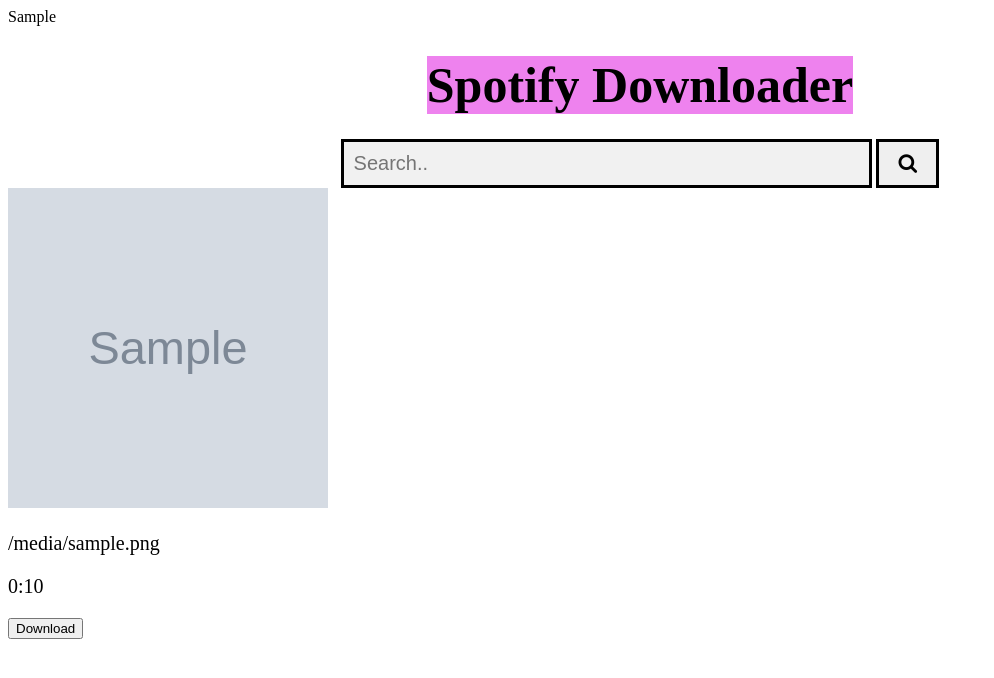
After one commit to bobcoi03/spotify_download_app, a Flask app: template templates/download.html in a window 1280 px wide. The commit adds this page. Shown: the top 678 px of the page, without its empty margins (0-994 px from the left). Run offline with Flask 2, Linux system fonts and the light colour scheme; the template is opened without the code that fills it: most values are stand-ins (such as "Sample title", 1, 10 or a date in 2020); grey boxes marked "Sample" are stand-in pictures.

Commit message:
on form search submit redirects to /download which shows song info and has a download button

```diff
--- a/main.py
+++ b/main.py
@@ -5,13 +5,14 @@
     DELETES FILES ON THE SERVER, NO STORAGE REQUIRED.
 '''
 from flask import Flask, render_template, request, send_from_directory
+from flask.helpers import url_for
+import socketio
 from spotdl.download import DownloadManager
 from spotdl.parsers import parse_query
 from spotdl.search import SpotifyClient, SongObject
 import os
 import shutil
 import asyncio
-
 from werkzeug.utils import redirect
 
 # Initialize spotify client id & secret is provided by spotdl
@@ -25,28 +26,22 @@ DIRNAME = os.path.dirname(__file__)
 
 app = Flask(__name__)
 
-@app.route("/", methods = ['GET','POST'])
-def main():
+@app.route("/download", methods = ['GET','POST'])
+def download_page(): # str: download_link = spotify link to track
+    download_link = request.args.get('download_link', None)
 
-    #
-    songObj = {}
-
-    # get spotify link and download it
-    if request.method == 'POST':
-
-        spotify_link = request.form.get('search')
-
-        spotdl_opts = {
-            "query": [str(spotify_link)],
-            "output_format": "mp3",
+    spotdl_opts = {
+            "query": [str(download_link)],      # str: spotify url of track
+            "output_format": "mp3",             # str: audio format
             "download_threads": 1,
             "use_youtube": False,
             "generate_m3u": False,
             "search_threads": 2,
-            "path_template": None
+            "path_template": None               # None don't know what this is
         }
 
-        song_list = parse_query(
+    # Query info using spotify api --> returns list of SongObjects or list[SongObject,...,SongObject]
+    song_list = parse_query(
             spotdl_opts["query"],
             spotdl_opts["output_format"],
             spotdl_opts["download_threads"],
@@ -55,29 +50,42 @@ def main():
             spotdl_opts["search_threads"],
             spotdl_opts["path_template"]
         )
-
-        songObj = {
-            'album_cover_url': song_list[0].album_cover_url,
-            'file_name': song_list[0].file_name + '.mp3',
-            'list_of_artist_names': song_list[0].contributing_artists,
-            'album': song_list[0].album_name,
-            'duration': song_list[0].duration
+    # song objects. check spotdl.search.SongObject to find methods and attributes.
+    songObj = {
+            'album_cover_url': song_list[0].album_cover_url,            # str: url of img to cover album
+            'file_name': song_list[0].file_name + '.mp3',               # str: file_name
+            'list_of_artist_names': song_list[0].contributing_artists,  # str array: of contributing artists to track
+            'album': song_list[0].album_name,                           # str: album name
+            'duration': song_list[0].duration,                          # float: in seconds duraion of song
+            'youtube_link': song_list[0].youtube_link                   # str:
         }
 
+    return render_template('download.html', download_link=download_link, songObj = songObj)
+
+@app.route("/", methods = ['GET','POST'])
+def main():
+
+    # When user submits search form redirect to /download
+    if request.form.get('search'):
+        if request.method == 'POST':
+            search_input = request.form.get('search')
+            return redirect(url_for('download_page', download_link = search_input))
+        '''
         # Downloads song
         DownloadManager(spotdl_opts).download_multiple_songs(song_list)
         # Move file from current folder into /uploads/ Because I don't know how to do it in spotDL
 
         # Check if file_name already exists in /uploads folder
         if os.path.isfile(f'./uploads/{songObj["file_name"]}'):
-            os.remove(songObj["filename"])
-            return send_from_directory('./uploads/', songObj["filename"], as_attachment=True)
+            os.remove(songObj["file_name"])
+            return send_from_directory('./uploads/', songObj["file_name"], as_attachment=True)
         else:
-            shutil.move(songObj["filename"], './uploads/')
+            shutil.move(songObj["file_name"], './uploads/')
 
-            return send_from_directory('./uploads/', songObj["filename"], as_attachment=True)
+            return send_from_directory('./uploads/', songObj["file_name"], as_attachment=True)
+        '''
 
-    return render_template('main.html', songObj = songObj)
+    return render_template('main.html')
 
 if __name__ == '__main__':
-    app.run(debug=True, host='0.0.0.0', port=5000)
+    app.run(debug=True,host='0.0.0.0', port=5000)
--- /dev/null
+++ b/templates/download.html
@@ -0,0 +1,38 @@
+<!DOCTYPE html>
+<html>
+    <head>
+        <title>Spotify Download</title>
+        <link rel="stylesheet" href="../static/style.css">
+        <link rel="stylesheet" href="https://cdnjs.cloudflare.com/ajax/libs/font-awesome/4.7.0/css/font-awesome.min.css">
+        <link href='https://unpkg.com/boxicons@2.1.1/css/boxicons.min.css' rel='stylesheet'>
+        <meta name="viewport" content="width=device-width, initial-scale=1.0">
+    </head>
+    <body>
+        {{ songObj }}
+        <h1 onclick="window.location.reload();">Spotify Downloader</h1>
+        <div class="searchBarContainer">
+            <form class="searchBar" id="search_form">
+                <input id="search_input" type="text" placeholder="Search.." name="search" required>
+                <button id="search_button"type="submit"><i class="fa fa-search"></i></button>
+            </form>
+        </div>
+        <img src="{{ songObj.album_cover_url }}" width="320" height="320">
+        <p>{{ songObj.file_name }}</p>
+        <p id="duration_display"></p>
+        <button name="download_button" type="button">Download</button>
+    <script src="https://ajax.googleapis.com/ajax/libs/jquery/3.5.1/jquery.min.js"></script>
+    <script type="text/javascript" charset="utf-8">
+        var duration = "{{ songObj.duration }}"; // in seconds
+        var minutes = Math.floor(duration / 60);
+        var seconds = Math.round(duration - minutes * 60);
+
+        // add a 0 before digit for nicer display
+        if (seconds < 10) {
+            seconds.toString();
+            seconds = `0${seconds}`;
+        }
+        var duration_display = `${minutes}:${seconds}`;
+        document.getElementById("duration_display").innerHTML = duration_display;
+    </script>
+    </body>
+</html>
```
Also changed, not shown: templates/main.html (+1 -17 lines).
